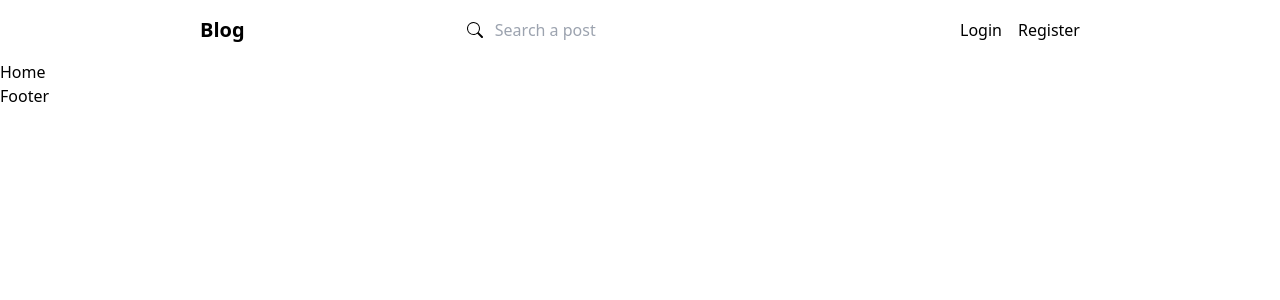
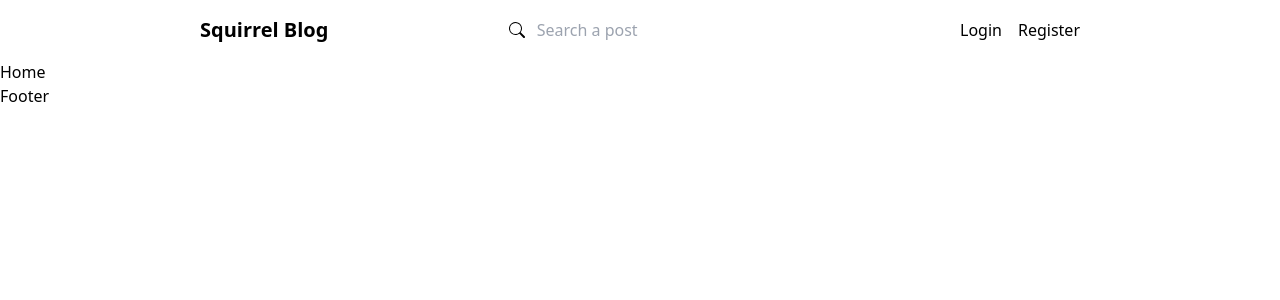
Before and after one commit to Katleho14/Blog-App, a React (Vite) app in the folder frontend/: page / in a window 1280 px wide. Shown: the top 300 px of the page. Built offline with nearby package versions, Linux system fonts and the light colour scheme.

Commit message:
fix: update Navbar title to 'Squirrel Blog'

```diff
--- a/frontend/src/components/Navbar.jsx
+++ b/frontend/src/components/Navbar.jsx
@@ -4,7 +4,7 @@ import { BsSearch } from 'react-icons/bs'
 const Navbar = () => {
   return (
     <div className="flex items-center justify-between px-6 md:px-[200px] py-4">
-<h1 className="text-xl font-extrabold"><Link to ="/">Blog</Link></h1>
+<h1 className="text-xl font-extrabold"><Link to ="/">Squirrel Blog</Link></h1>
 <div className="flex justify-center items-center space-x-0">
 <p><BsSearch/></p>
 <input type="text" placeholder="Search a post" className="border-none focus:outline-none px-3"/>
```
